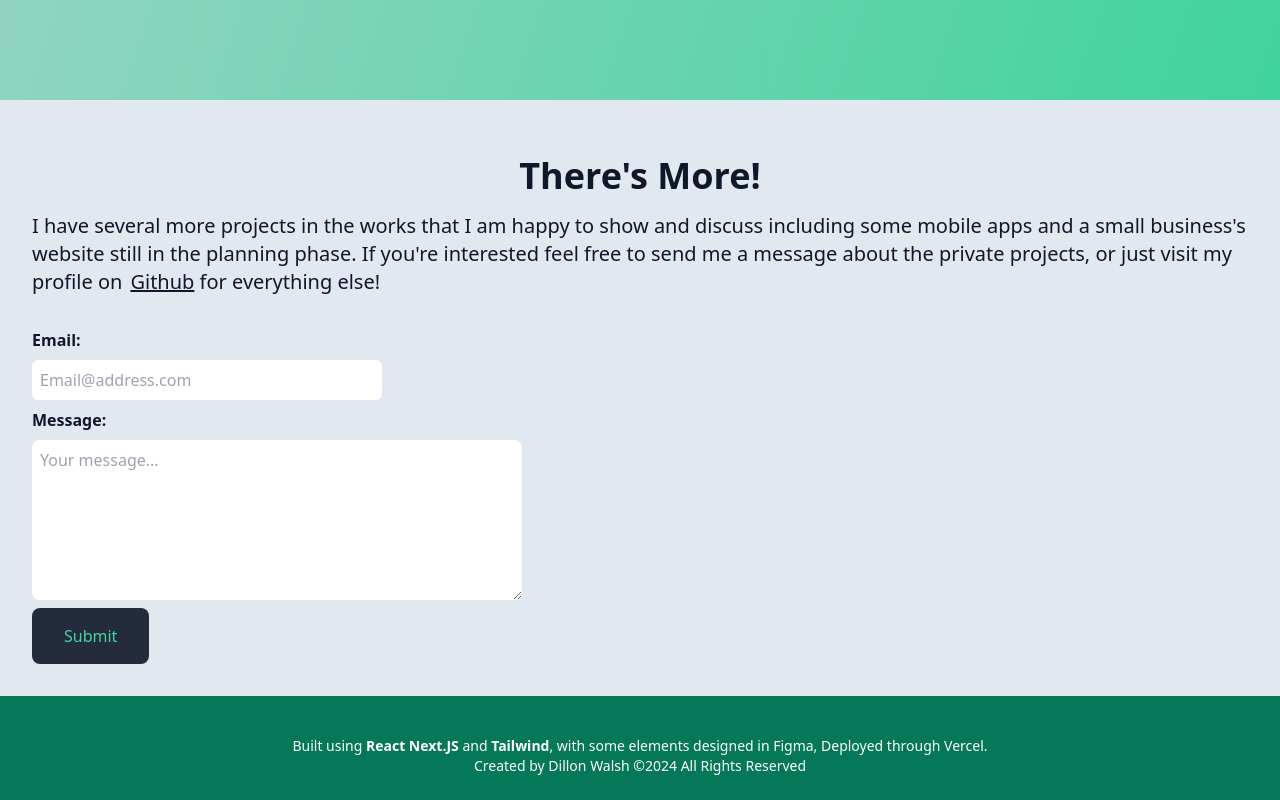
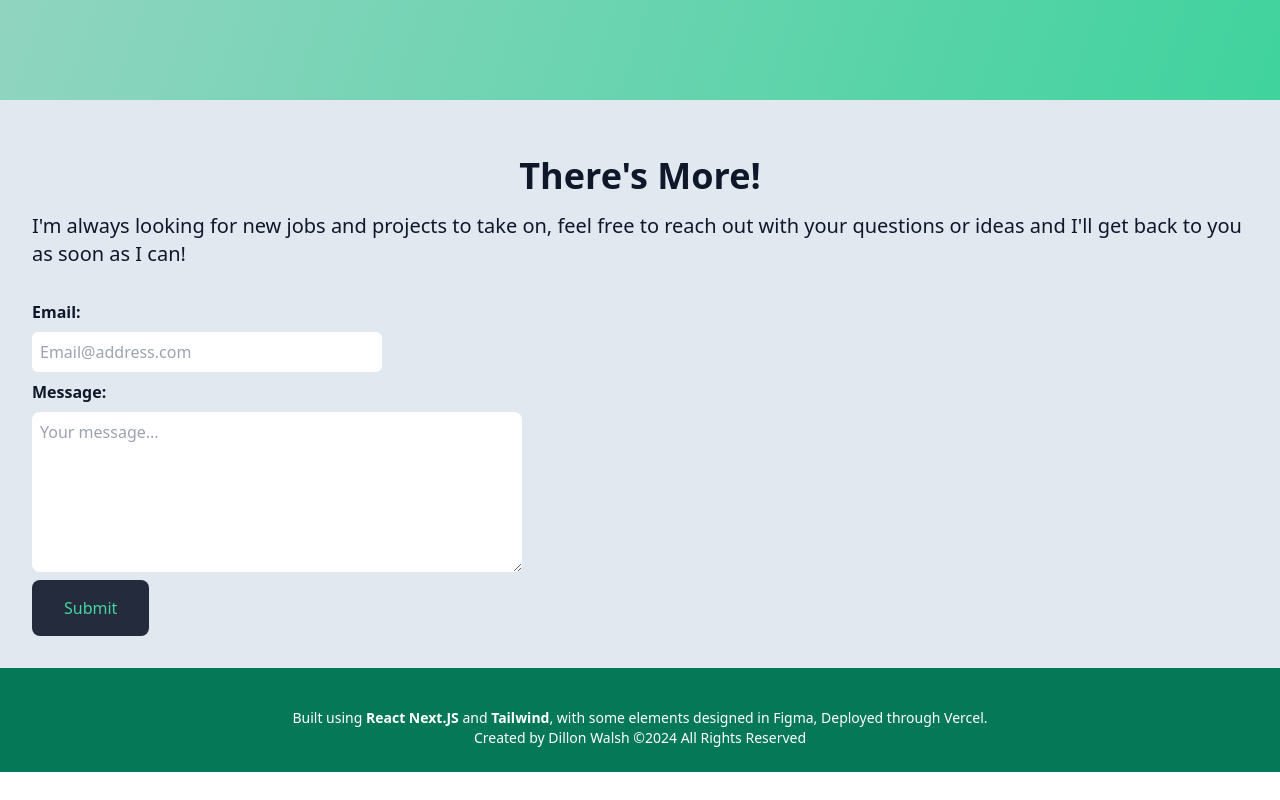
Before and after one commit to Dillonpw/DW-portfolio, a Next.js app: page / in a window 1280 px wide. Shown: the part 3258-4058 px from the top of the page. After the commit the page ends 4030 px from the top, so only its background shows below. Built offline with nearby package versions, Linux system fonts and the light colour scheme.

Commit message:
changed more info

```diff
--- a/app/components/moreInfo.jsx
+++ b/app/components/moreInfo.jsx
@@ -11,19 +11,9 @@ const MoreInfo = () => {
     >
       <p className="m-4 text-center text-4xl font-bold">There&apos;s More!</p>
       <p className="mx-8 text-left text-xl">
-        I have several more projects in the works that I am happy to show and
-        discuss including some mobile apps and a small business&apos;s website
-        still in the planning phase. If you&apos;re interested feel free to send
-        me a message about the private projects, or just visit my profile on
-        <a
-          href="https://github.com/Dillonpw"
-          target="_blank"
-          rel="noreferrer"
-          className=" ml-2 underline"
-        >
-          Github
-        </a>{" "}
-        for everything else!
+        I&apos;m always looking for new jobs and projects to take on, feel free to reach
+        out with your questions or ideas and I&apos;ll get back to you as soon as
+        I can!
       </p>
       <Contact />
     </motion.div>
```
